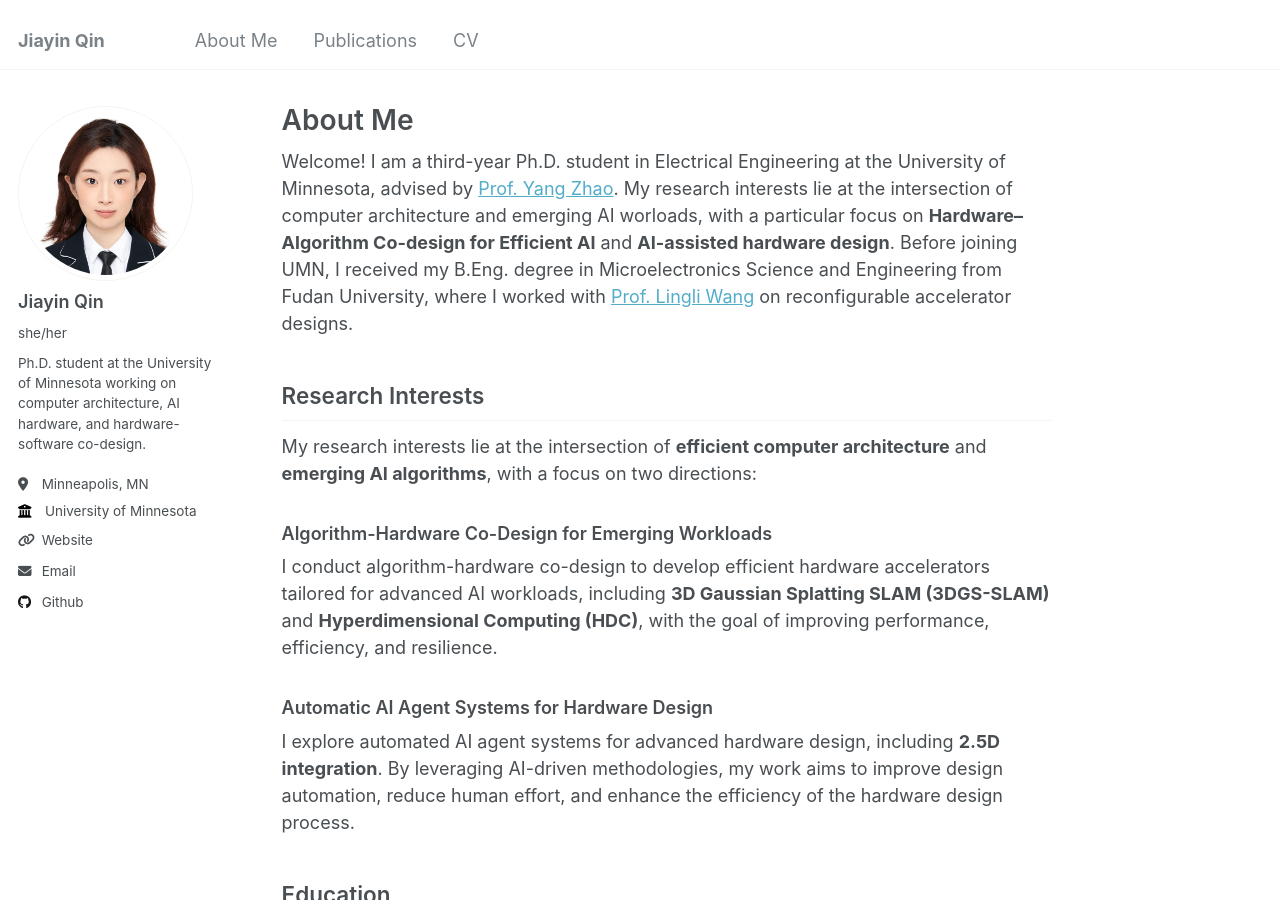
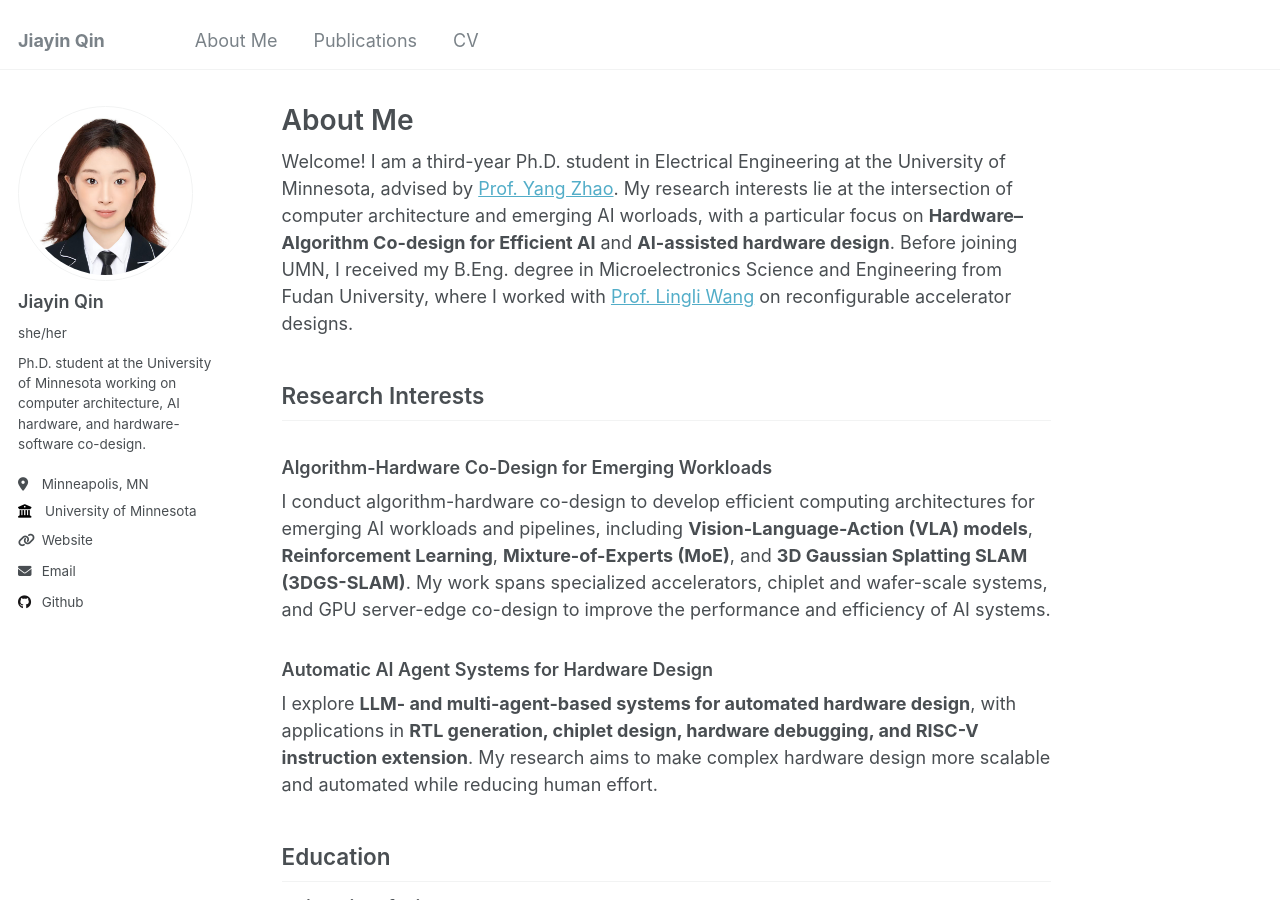
Before and after one commit to qin00162/qin00162.github.io, a Jekyll site: the page built from _pages/about.md, in a window 1280 px wide and 900 px high. Built offline with Jekyll 4.4.1, drawn with Linux system fonts in a browser that asks for light colours.

Commit message:
Update personal website

```diff
--- a/_pages/about.md
+++ b/_pages/about.md
@@ -12,13 +12,13 @@ Welcome! I am a third-year Ph.D. student in Electrical Engineering at the Univer
 ## Research Interests
 
 
-My research interests lie at the intersection of **efficient computer architecture** and **emerging AI algorithms**, with a focus on two directions:
+### Algorithm-Hardware Co-Design for Emerging Workloads
 
-### Algorithm-Hardware Co-Design for Emerging Workloads
-I conduct algorithm-hardware co-design to develop efficient hardware accelerators tailored for advanced AI workloads, including **3D Gaussian Splatting SLAM (3DGS-SLAM)** and **Hyperdimensional Computing (HDC)**, with the goal of improving performance, efficiency, and resilience.
+I conduct algorithm-hardware co-design to develop efficient computing architectures for emerging AI workloads and pipelines, including **Vision-Language-Action (VLA) models**, **Reinforcement Learning**, **Mixture-of-Experts (MoE)**, and **3D Gaussian Splatting SLAM (3DGS-SLAM)**. My work spans specialized accelerators, chiplet and wafer-scale systems, and GPU server-edge co-design to improve the performance and efficiency of AI systems.
 
 ### Automatic AI Agent Systems for Hardware Design
-I explore automated AI agent systems for advanced hardware design, including **2.5D integration**. By leveraging AI-driven methodologies, my work aims to improve design automation, reduce human effort, and enhance the efficiency of the hardware design process.
+
+I explore **LLM- and multi-agent-based systems for automated hardware design**, with applications in **RTL generation, chiplet design, hardware debugging, and RISC-V instruction extension**. My research aims to make complex hardware design more scalable and automated while reducing human effort.
 
 ## Education
 
```
Also changed, not shown: _publications/2016-10-01-paper-title-number-1.md (+1 -0 lines), 1 other file.
